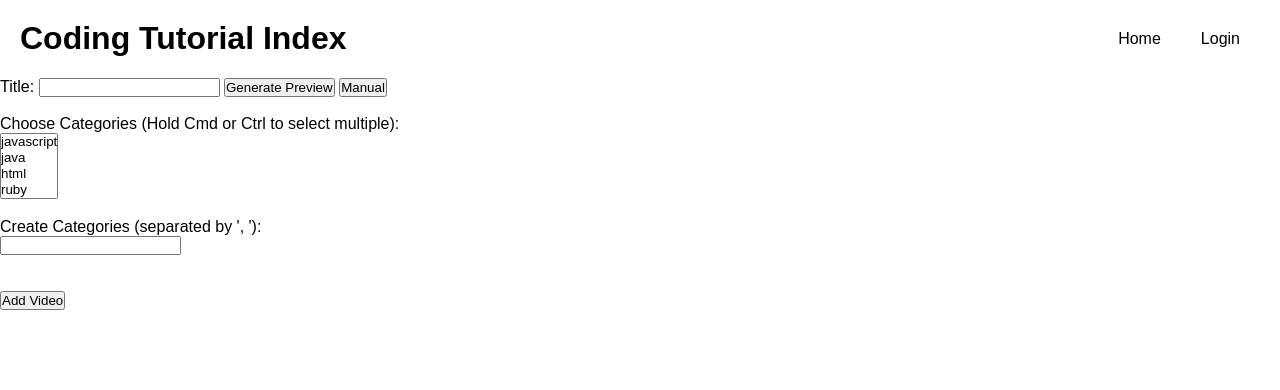
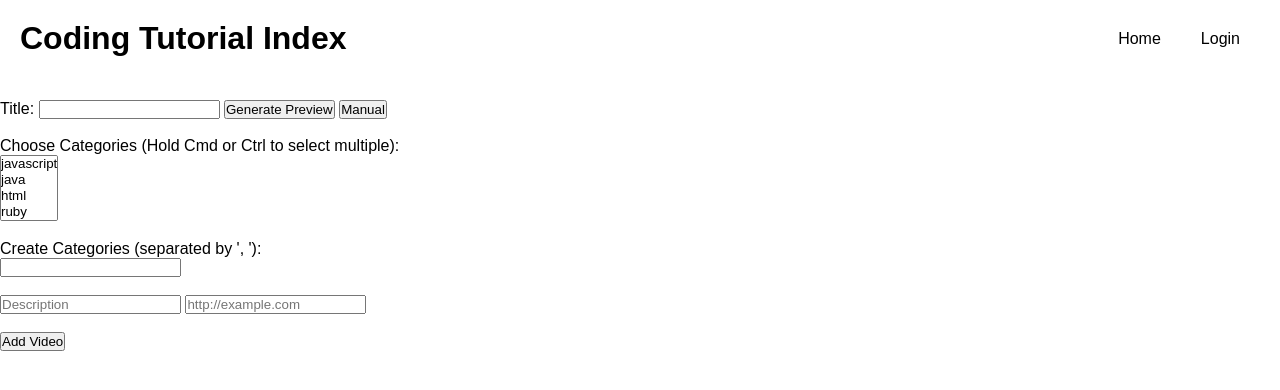
Before and after one commit to raheelrjunaid/coding-tutorial-index, a Django app: page /add-video in a window 1280 px wide. Shown: the top 390 px of the page. Run offline with Django 3.2, Linux system fonts and the light colour scheme; data comes from the database, SQL or seed files in the repository; both versions use the stored data as it was after the commit; style sheets or scripts are compiled from the project's sources; some libraries are stand-ins or nearby versions.

Commit message:
Add video creation functionality

```diff
--- a/tutorial_index/models.py
+++ b/tutorial_index/models.py
@@ -24,5 +24,8 @@ class Tutorial(models.Model):
   description = models.CharField(max_length=500, null=True)
   url = models.URLField(null=True)
   category = models.ManyToManyField(Category)
-  likes = models.ForeignKey(User, on_delete=models.CASCADE)
+  likes = models.ForeignKey(User, on_delete=models.CASCADE, null=True)
   comments = models.ManyToManyField(Comment)
+
+  def __str__(self):
+    return f"Tutorial #{self.id}: {self.title}"
--- a/tutorial_index/static/js/index.js
+++ b/tutorial_index/static/js/index.js
@@ -1,10 +1,15 @@
 document.addEventListener('DOMContentLoaded', () => {
   // sanity test
 
-  let preview = document.querySelector('#preview')
-  let title_field = document.querySelector('#title-field')
-  let preview_button = document.querySelector('#preview-button')
-  let manual_button = document.querySelector('#manual-button')
+  const preview = document.querySelector('#preview')
+  const title_field = document.querySelector('#title-field')
+  const preview_button = document.querySelector('#preview-button')
+
+  const manual_fields_toggle = document.querySelector('#manual-button')
+  const manual_fields_container = document.querySelector('#manual-fields')
+  const manual_fields_description = document.querySelector('#manual-fields input[name="description"]')
+  const manual_fields_url = document.querySelector('#manual-fields input[name="url"]')
+
   preview_button.addEventListener('click', () => {
     if (title_field.value) {
       fetch(`https://www.googleapis.com/youtube/v3/search?id=7lCDEYXw3mM&key=AIzaSyBiBeW3GjLcONRbJvfWJs_BjHxFzNeINTA&q=${title_field.value}&type=video&maxResults=1&part=snippet`)
@@ -12,27 +17,30 @@ document.addEventListener('DOMContentLoaded', () => {
       .then(data => {
         console.log(data.items[0])
         let video = data.items[0]
-        // console.log(video.snippet.tags)
         preview.innerHTML = `
         <h2>Youtube Preview</h2>
         <br>
         <h3>${video.snippet.title}</h3>
-        <a href="https://www.youtube.com/watch?v=${video.id.videoId}">https://www.youtube.com/watch?v=${video.id.videoId}
+        <a href="video.snippet.description">https://www.youtube.com/watch?v=${video.id.videoId}
         </a>
         <br><br>
         <iframe width="500" height="281.25"
         src="https://www.youtube.com/embed/${video.id.videoId}">
         </iframe>
         <p>${video.snippet.description}<p>`;
-
-        document.querySelector('#manual-fields').style.display = 'none'
+        manual_fields_container.style.visibility = 'hidden'
+        title_field.value = video.snippet.title
+        manual_fields_description.value = video.snippet.description
+        manual_fields_url.value = `https://www.youtube.com/watch?v=${video.id.videoId}`
       })
     } else {
       preview.innerHTML = '<b>Title Field Empty</b>'
     }
   })
-  manual_button.addEventListener('click', () => {
-    document.querySelector('#manual-fields').style.display = 'block'
+  manual_fields_toggle.addEventListener('click', () => {
+    manual_fields_container.style.visibility = 'visible'
     preview.innerHTML = ''
+    manual_fields_description.value = ''
+    manual_fields_url.value = ''
   })
 })
--- a/tutorial_index/static/scss/_nav.scss
+++ b/tutorial_index/static/scss/_nav.scss
@@ -1,6 +1,7 @@
 .nav {
   padding: 20px;
   display: flex;
+  height: 100px;
   nav {
     flex-grow: 2;
     display: flex;
@@ -29,3 +30,9 @@
     }
   }
 }
+.brand_logo {
+  a {
+    color: black;
+    text-decoration: none;
+  }
+}
--- a/tutorial_index/templates/tutorial_index/add-video.html
+++ b/tutorial_index/templates/tutorial_index/add-video.html
@@ -30,7 +30,7 @@
   <!-- Preview -->
   <div id="preview"></div>
   <!-- Manual Fields -->
-  <div id="manual-fields" style="display: none;">
+  <div id="manual-fields" style="visibility: visible;">
     <input type="text" name="description" placeholder="Description">
     <input type="url" name="url" placeholder="http://example.com">
   </div>
--- a/tutorial_index/templates/tutorial_index/index.html
+++ b/tutorial_index/templates/tutorial_index/index.html
@@ -3,4 +3,5 @@
 
 {%block body%}
 <div class="add-video"><a href="{%url 'add-video'%}">Add a new video</a></div>
+
 {%endblock%}
--- a/tutorial_index/templates/tutorial_index/layout.html
+++ b/tutorial_index/templates/tutorial_index/layout.html
@@ -12,7 +12,7 @@
 </head>
 <body>
   <div class="nav">
-    <h1>Coding Tutorial Index</h1>
+    <h1 class="brand_logo"><a href="{%url 'index'%}">Coding Tutorial Index</a></h1>
     <nav>
       <ul>
         <li><a href="{%url 'index'%}">Home</a></li>
--- a/tutorial_index/views.py
+++ b/tutorial_index/views.py
@@ -18,7 +18,25 @@ def dashboard(request, dashboard):
 
 def add_video(request):
   if request.method == 'POST':
-    title = request.POST
+    title = request.POST['title']
+    description = request.POST['description']
+    category = request.POST['category']
+    create_category = request.POST['created-category'].split(', ')
+    video_url = request.POST['url']
+
+    tutorial = Tutorial(title=title, description=description, url=video_url)
+    tutorial.save()
+    category = Category.objects.get(name=category)
+    tutorial.category.add(category)
+    tutorial.save()
+
+    if create_category[0] != None:
+      for category in create_category:
+        created_category = Category(name=category)
+        created_category.save()
+        tutorial.category.add(created_category)
+    tutorial.save()
+
   return render(request, 'tutorial_index/add-video.html', {
     'categories': Category.objects.all()
   })
```
Also changed, not shown: static/scss/main.css (+6 -1 lines), db.sqlite3, 1 other file.
